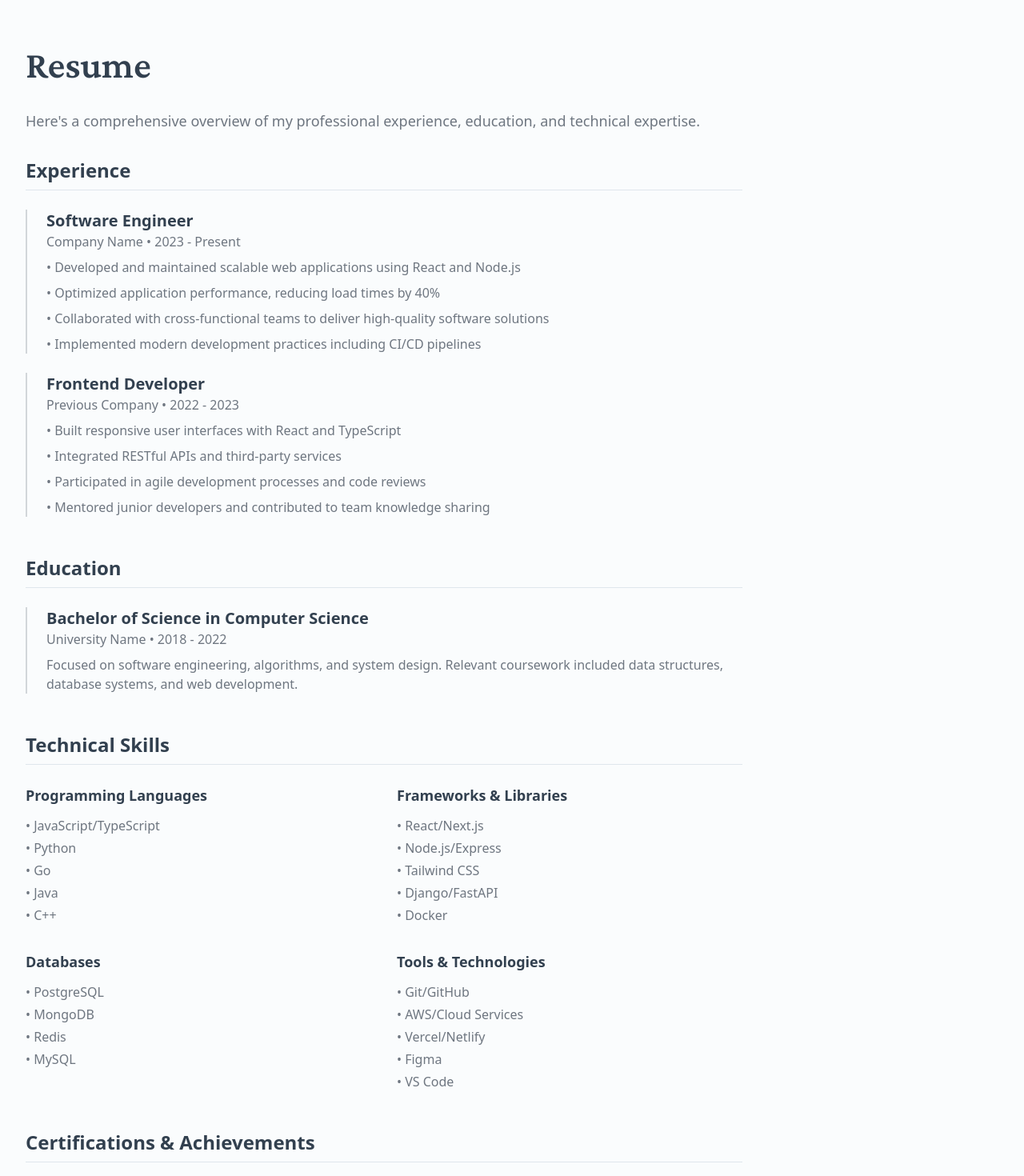
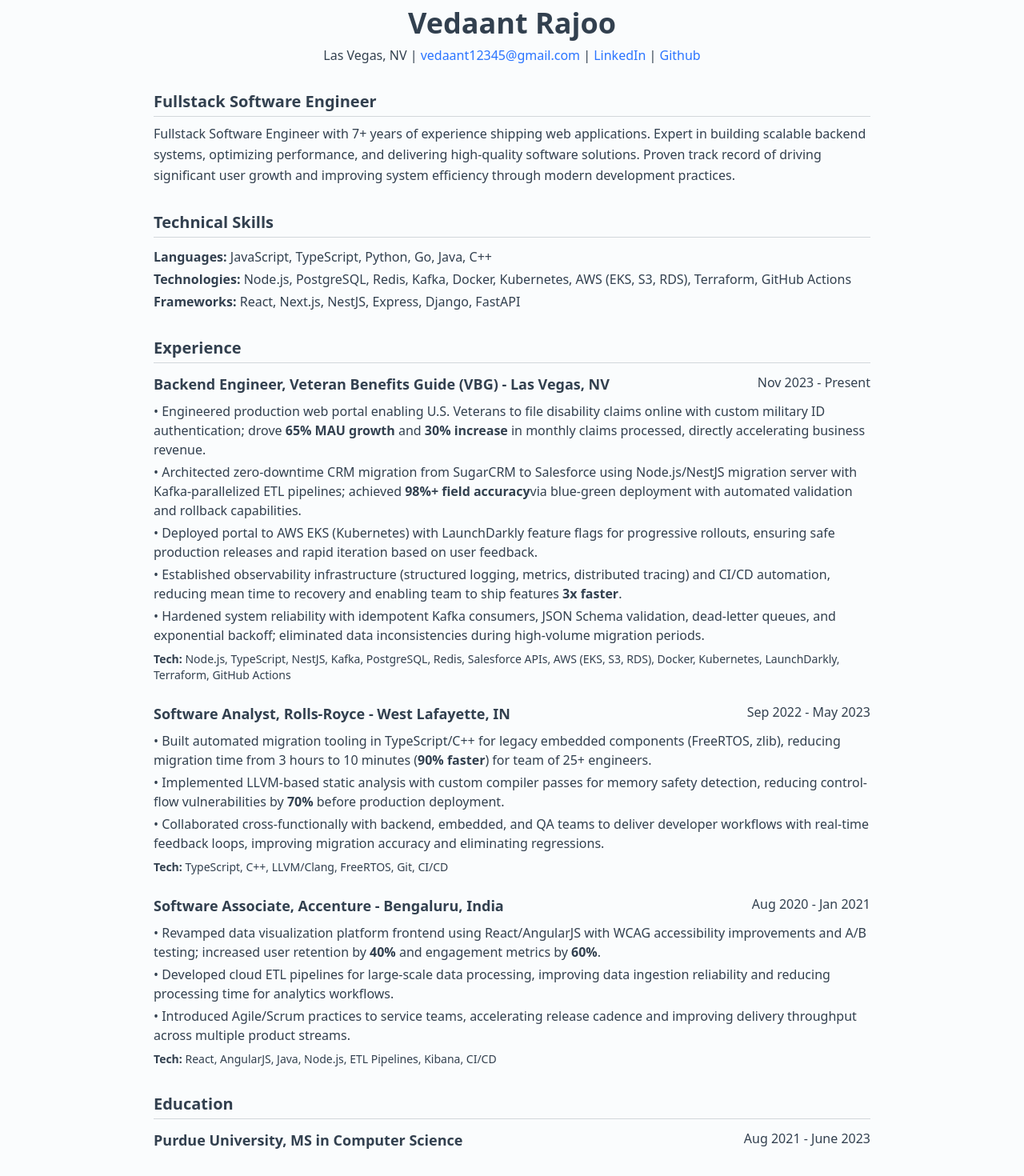
Before and after one commit to Vedaant-Rajoo/portfolio-website, a Next.js app: page /resume in a window 1280 px wide. Shown: the part 140-1610 px from the top of the page at 80% size. Built offline with nearby package versions, Linux system fonts and the light colour scheme; no server answers; a web font is replaced by a local one.

Commit message:
feat(resume): enhance resume section layout with new design, add PDF download functionality, and update content for improved presentation

```diff
--- a/src/components/layout/resume-section.tsx
+++ b/src/components/layout/resume-section.tsx
@@ -1,153 +1,215 @@
 'use client';
+
+import { Button } from '../ui/button';
 
 export function ResumeSection() {
   return (
-    <section className='flex flex-col items-start justify-start w-full px-4 md:px-8 gap-10 pt-32'>
-      {/* Main Content */}
-      <div className='w-full flex flex-col items-start text-left max-w-4xl'>
-        <h1 className='text-4xl sm:text-5xl font-semibold mb-8 text-foreground font-crimson-pro'>
-          Resume
-        </h1>
-
-        <div className='text-lg text-muted-foreground mb-8'>
-          <p>
-            Here&#39;s a comprehensive overview of my professional experience, education, and
-            technical expertise.
+    <section className='flex flex-col items-center justify-start w-full px-4 md:px-8 pt-20 pb-12'>
+      {/* Centered Container with PDF-like width */}
+      <div className='w-full max-w-4xl mx-auto'>
+        {/* Header Section - Centered */}
+        <div className='text-center mb-8'>
+          <h1 className='text-3xl sm:text-4xl font-bold mb-2 text-foreground'>Vedaant Rajoo</h1>
+          <p className='text-sm sm:text-base text-foreground'>
+            Las Vegas, NV |{' '}
+            <a href='mailto:vedaant12345@gmail.com' className='text-accent-blue'>
+              vedaant12345@gmail.com
+            </a>{' '}
+            |{' '}
+            <a
+              href='https://linkedin.com/in/vedaant-rajoo'
+              target='_blank'
+              rel='noopener noreferrer'
+              className='text-accent-blue'
+            >
+              LinkedIn
+            </a>{' '}
+            |{' '}
+            <a
+              href='https://github.com/Vedaant-Rajoo'
+              target='_blank'
+              rel='noopener noreferrer'
+              className='text-accent-blue'
+            >
+              Github
+            </a>
           </p>
         </div>
 
-        <div className='w-full space-y-12'>
+        {/* Summary Section */}
+        <div className='mb-8'>
+          <h2 className='text-xl font-semibold mb-2 text-foreground border-b border-foreground/20 pb-1'>
+            Fullstack Software Engineer
+          </h2>
+          <p className='text-sm sm:text-base text-foreground leading-relaxed'>
+            Fullstack Software Engineer with 7+ years of experience shipping web applications.
+            Expert in building scalable backend systems, optimizing performance, and delivering
+            high-quality software solutions. Proven track record of driving significant user growth
+            and improving system efficiency through modern development practices.
+          </p>
+        </div>
+
+        {/* Technical Skills Section */}
+        <div className='mb-8'>
+          <h2 className='text-xl font-semibold mb-3 text-foreground border-b border-foreground/20 pb-1'>
+            Technical Skills
+          </h2>
+          <div className='text-sm sm:text-base text-foreground space-y-1'>
+            <p>
+              <span className='font-semibold'>Languages:</span> JavaScript, TypeScript, Python, Go,
+              Java, C++
+            </p>
+            <p>
+              <span className='font-semibold'>Technologies:</span> Node.js, PostgreSQL, Redis,
+              Kafka, Docker, Kubernetes, AWS (EKS, S3, RDS), Terraform, GitHub Actions
+            </p>
+            <p>
+              <span className='font-semibold'>Frameworks:</span> React, Next.js, NestJS, Express,
+              Django, FastAPI
+            </p>
+          </div>
+        </div>
+
         {/* Experience Section */}
-          <div>
-            <h2 className='text-2xl font-semibold mb-6 text-foreground border-b pb-2'>
+        <div className='mb-8'>
+          <h2 className='text-xl font-semibold mb-3 text-foreground border-b border-foreground/20 pb-1'>
             Experience
           </h2>
           <div className='space-y-6'>
-              <div className='border-l-2 border-primary/20 pl-6'>
-                <h3 className='text-xl font-semibold text-foreground'>Software Engineer</h3>
-                <p className='text-muted-foreground mb-2'>Company Name • 2023 - Present</p>
-                <ul className='space-y-2 text-muted-foreground'>
+            {/* Backend Engineer at VBG */}
+            <div className='space-y-2'>
+              <div className='flex justify-between items-start flex-wrap gap-2'>
+                <h3 className='text-base sm:text-lg font-semibold text-foreground'>
+                  Backend Engineer, Veteran Benefits Guide (VBG) - Las Vegas, NV
+                </h3>
+                <span className='text-sm sm:text-base text-foreground whitespace-nowrap'>
+                  Nov 2023 - Present
+                </span>
+              </div>
+              <ul className='list-none space-y-1 text-sm sm:text-base text-foreground pl-0'>
                 <li>
-                    • Developed and maintained scalable web applications using React and Node.js
+                  • Engineered production web portal enabling U.S. Veterans to file disability
+                  claims online with custom military ID authentication; drove{' '}
+                  <strong>65% MAU growth</strong> and <strong>30% increase</strong> in monthly
+                  claims processed, directly accelerating business revenue.
                 </li>
-                  <li>• Optimized application performance, reducing load times by 40%</li>
                 <li>
-                    • Collaborated with cross-functional teams to deliver high-quality software
-                    solutions
+                  • Architected zero-downtime CRM migration from SugarCRM to Salesforce using
+                  Node.js/NestJS migration server with Kafka-parallelized ETL pipelines; achieved{' '}
+                  <strong>98%+ field accuracy</strong>
+                  via blue-green deployment with automated validation and rollback capabilities.
                 </li>
-                  <li>• Implemented modern development practices including CI/CD pipelines</li>
+                <li>
+                  • Deployed portal to AWS EKS (Kubernetes) with LaunchDarkly feature flags for
+                  progressive rollouts, ensuring safe production releases and rapid iteration based
+                  on user feedback.
+                </li>
+                <li>
+                  • Established observability infrastructure (structured logging, metrics,
+                  distributed tracing) and CI/CD automation, reducing mean time to recovery and
+                  enabling team to ship features <strong>3x faster</strong>.
+                </li>
+                <li>
+                  • Hardened system reliability with idempotent Kafka consumers, JSON Schema
+                  validation, dead-letter queues, and exponential backoff; eliminated data
+                  inconsistencies during high-volume migration periods.
+                </li>
               </ul>
+              <p className='text-sm text-foreground mt-2'>
+                <span className='font-semibold'>Tech:</span> Node.js, TypeScript, NestJS, Kafka,
+                PostgreSQL, Redis, Salesforce APIs, AWS (EKS, S3, RDS), Docker, Kubernetes,
+                LaunchDarkly, Terraform, GitHub Actions
+              </p>
             </div>
 
-              <div className='border-l-2 border-primary/20 pl-6'>
-                <h3 className='text-xl font-semibold text-foreground'>Frontend Developer</h3>
-                <p className='text-muted-foreground mb-2'>Previous Company • 2022 - 2023</p>
-                <ul className='space-y-2 text-muted-foreground'>
-                  <li>• Built responsive user interfaces with React and TypeScript</li>
-                  <li>• Integrated RESTful APIs and third-party services</li>
-                  <li>• Participated in agile development processes and code reviews</li>
-                  <li>• Mentored junior developers and contributed to team knowledge sharing</li>
+            {/* Software Analyst at Rolls-Royce */}
+            <div className='space-y-2'>
+              <div className='flex justify-between items-start flex-wrap gap-2'>
+                <h3 className='text-base sm:text-lg font-semibold text-foreground'>
+                  Software Analyst, Rolls-Royce - West Lafayette, IN
+                </h3>
+                <span className='text-sm sm:text-base text-foreground whitespace-nowrap'>
+                  Sep 2022 - May 2023
+                </span>
+              </div>
+              <ul className='list-none space-y-1 text-sm sm:text-base text-foreground pl-0'>
+                <li>
+                  • Built automated migration tooling in TypeScript/C++ for legacy embedded
+                  components (FreeRTOS, zlib), reducing migration time from 3 hours to 10 minutes (
+                  <strong>90% faster</strong>) for team of 25+ engineers.
+                </li>
+                <li>
+                  • Implemented LLVM-based static analysis with custom compiler passes for memory
+                  safety detection, reducing control-flow vulnerabilities by <strong>70%</strong>{' '}
+                  before production deployment.
+                </li>
+                <li>
+                  • Collaborated cross-functionally with backend, embedded, and QA teams to deliver
+                  developer workflows with real-time feedback loops, improving migration accuracy
+                  and eliminating regressions.
+                </li>
               </ul>
+              <p className='text-sm text-foreground mt-2'>
+                <span className='font-semibold'>Tech:</span> TypeScript, C++, LLVM/Clang, FreeRTOS,
+                Git, CI/CD
+              </p>
+            </div>
+
+            {/* Software Associate at Accenture */}
+            <div className='space-y-2'>
+              <div className='flex justify-between items-start flex-wrap gap-2'>
+                <h3 className='text-base sm:text-lg font-semibold text-foreground'>
+                  Software Associate, Accenture - Bengaluru, India
+                </h3>
+                <span className='text-sm sm:text-base text-foreground whitespace-nowrap'>
+                  Aug 2020 - Jan 2021
+                </span>
+              </div>
+              <ul className='list-none space-y-1 text-sm sm:text-base text-foreground pl-0'>
+                <li>
+                  • Revamped data visualization platform frontend using React/AngularJS with WCAG
+                  accessibility improvements and A/B testing; increased user retention by{' '}
+                  <strong>40%</strong> and engagement metrics by <strong>60%</strong>.
+                </li>
+                <li>
+                  • Developed cloud ETL pipelines for large-scale data processing, improving data
+                  ingestion reliability and reducing processing time for analytics workflows.
+                </li>
+                <li>
+                  • Introduced Agile/Scrum practices to service teams, accelerating release cadence
+                  and improving delivery throughput across multiple product streams.
+                </li>
+              </ul>
+              <p className='text-sm text-foreground mt-2'>
+                <span className='font-semibold'>Tech:</span> React, AngularJS, Java, Node.js, ETL
+                Pipelines, Kibana, CI/CD
+              </p>
             </div>
           </div>
         </div>
 
         {/* Education Section */}
-          <div>
-            <h2 className='text-2xl font-semibold mb-6 text-foreground border-b pb-2'>Education</h2>
-            <div className='border-l-2 border-primary/20 pl-6'>
-              <h3 className='text-xl font-semibold text-foreground'>
-                Bachelor of Science in Computer Science
+        <div className='mb-8'>
+          <h2 className='text-xl font-semibold mb-3 text-foreground border-b border-foreground/20 pb-1'>
+            Education
+          </h2>
+          <div className='flex justify-between items-start flex-wrap gap-2'>
+            <h3 className='text-base sm:text-lg font-semibold text-foreground'>
+              Purdue University, MS in Computer Science
             </h3>
-              <p className='text-muted-foreground mb-2'>University Name • 2018 - 2022</p>
-              <p className='text-muted-foreground'>
-                Focused on software engineering, algorithms, and system design. Relevant coursework
-                included data structures, database systems, and web development.
-              </p>
+            <span className='text-sm sm:text-base text-foreground whitespace-nowrap'>
+              Aug 2021 - June 2023
+            </span>
           </div>
         </div>
 
-          {/* Skills Section */}
-          <div>
-            <h2 className='text-2xl font-semibold mb-6 text-foreground border-b pb-2'>
-              Technical Skills
-            </h2>
-            <div className='grid grid-cols-1 md:grid-cols-2 gap-8'>
-              <div>
-                <h3 className='text-lg font-semibold mb-3 text-foreground'>
-                  Programming Languages
-                </h3>
-                <ul className='space-y-1 text-muted-foreground'>
-                  <li>• JavaScript/TypeScript</li>
-                  <li>• Python</li>
-                  <li>• Go</li>
-                  <li>• Java</li>
-                  <li>• C++</li>
-                </ul>
-              </div>
-
-              <div>
-                <h3 className='text-lg font-semibold mb-3 text-foreground'>
-                  Frameworks & Libraries
-                </h3>
-                <ul className='space-y-1 text-muted-foreground'>
-                  <li>• React/Next.js</li>
-                  <li>• Node.js/Express</li>
-                  <li>• Tailwind CSS</li>
-                  <li>• Django/FastAPI</li>
-                  <li>• Docker</li>
-                </ul>
-              </div>
-
-              <div>
-                <h3 className='text-lg font-semibold mb-3 text-foreground'>Databases</h3>
-                <ul className='space-y-1 text-muted-foreground'>
-                  <li>• PostgreSQL</li>
-                  <li>• MongoDB</li>
-                  <li>• Redis</li>
-                  <li>• MySQL</li>
-                </ul>
-              </div>
-
-              <div>
-                <h3 className='text-lg font-semibold mb-3 text-foreground'>Tools & Technologies</h3>
-                <ul className='space-y-1 text-muted-foreground'>
-                  <li>• Git/GitHub</li>
-                  <li>• AWS/Cloud Services</li>
-                  <li>• Vercel/Netlify</li>
-                  <li>• Figma</li>
-                  <li>• VS Code</li>
-                </ul>
-              </div>
-            </div>
-          </div>
-
-          {/* Certifications & Achievements */}
-          <div>
-            <h2 className='text-2xl font-semibold mb-6 text-foreground border-b pb-2'>
-              Certifications & Achievements
-            </h2>
-            <div className='space-y-4'>
-              <div className='border-l-2 border-primary/20 pl-6'>
-                <h3 className='text-lg font-semibold text-foreground'>AWS Certified Developer</h3>
-                <p className='text-muted-foreground'>Amazon Web Services • 2023</p>
-              </div>
-              <div className='border-l-2 border-primary/20 pl-6'>
-                <h3 className='text-lg font-semibold text-foreground'>
-                  Google Cloud Professional Developer
-                </h3>
-                <p className='text-muted-foreground'>Google Cloud • 2022</p>
-              </div>
-            </div>
-          </div>
-        </div>
-
-        <div className='mt-12 p-6 bg-muted/50 rounded-lg w-full text-center'>
-          <h3 className='text-xl font-semibold mb-4 text-foreground'>Download Resume</h3>
-          <p className='text-muted-foreground mb-4'>Get a PDF version of my complete resume</p>
-          <button className='px-6 py-2 bg-primary text-primary-foreground rounded-md hover:bg-primary/90 transition-colors'>
-            Download PDF
-          </button>
+        {/* PDF Download Button */}
+        <div className='mt-12 text-center'>
+          <Button asChild>
+            <a href='/vedaant-rajoo-resume.pdf' download className='text-foreground'>
+              Download Resume
+            </a>
+          </Button>
         </div>
       </div>
     </section>
```
Also changed, not shown: 2 other files (tests, documents, lock files or other folders). Lines whose indentation alone changed are shown as unchanged.
